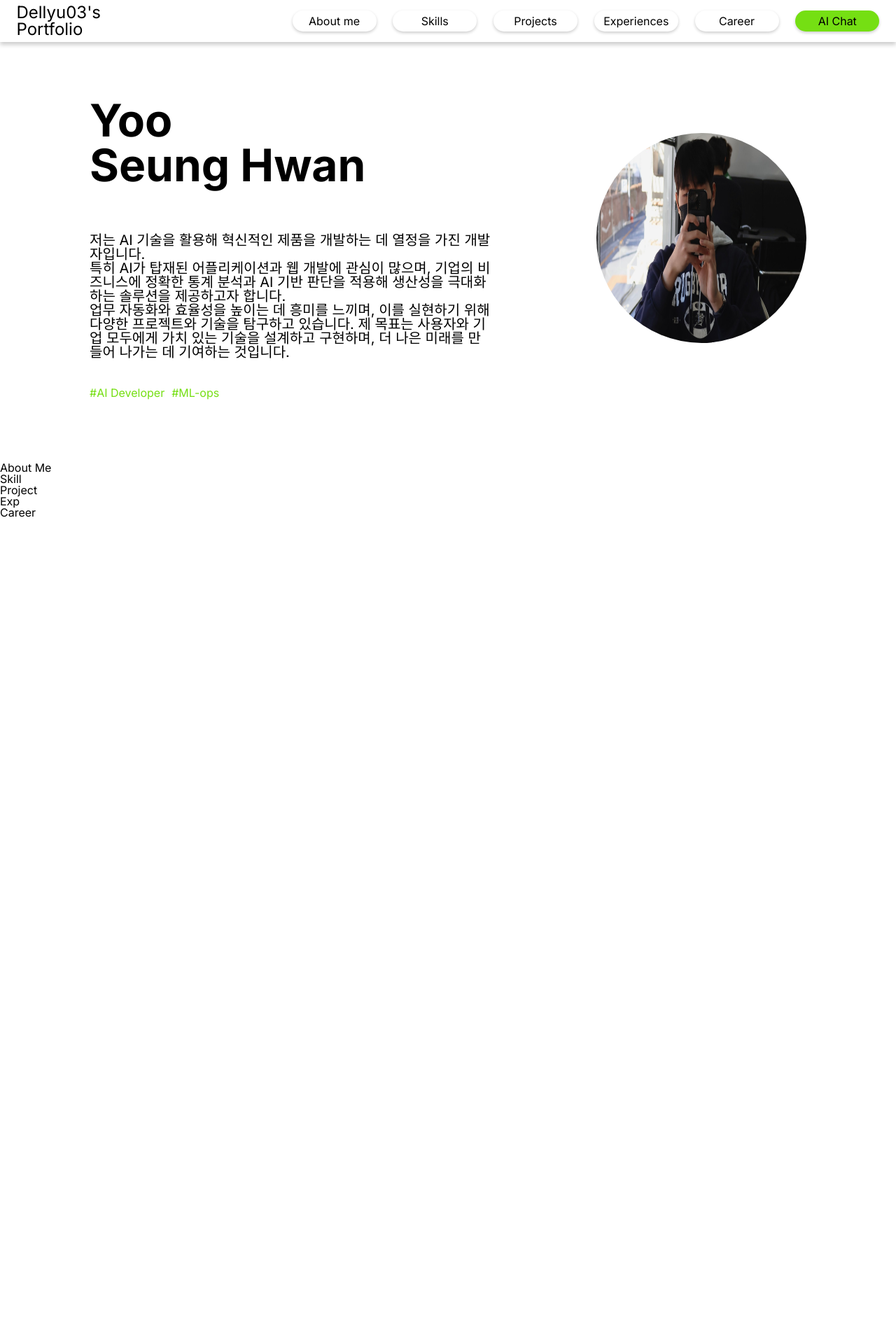
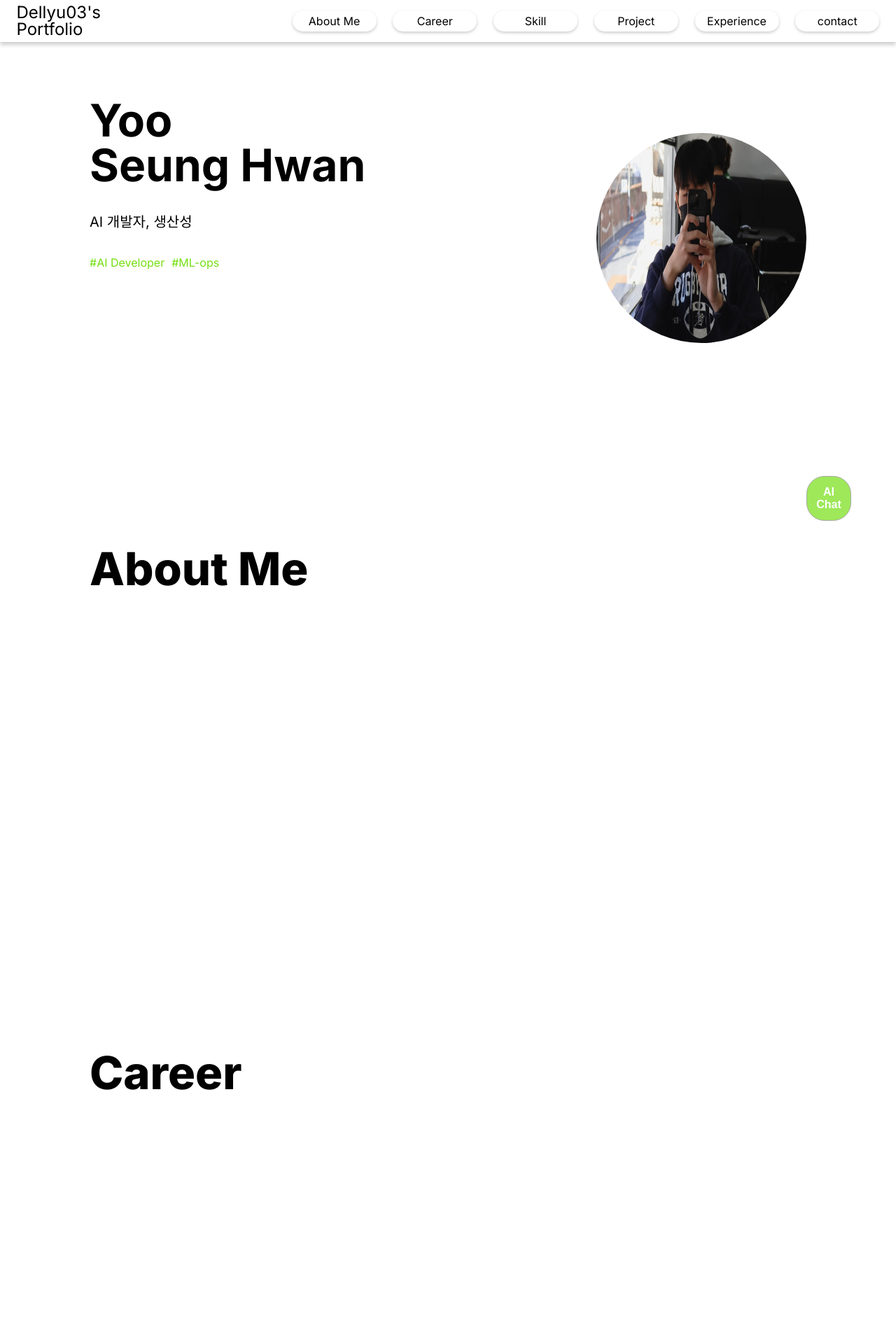
Before and after one commit to dellyu03/My-AI-portfolio, a FastAPI app: page / in a window 1280 px wide. Shown: the top 1920 px of the page at 70% size. Before the commit the page ends 739 px from the top, so only its background shows below. Run offline with FastAPI, Linux system fonts and the light colour scheme; some libraries are stand-ins or nearby versions.

Commit message:
feat:add ai-chat-btn

```diff
--- /dev/null
+++ b/static/CSS/components/ai-chat-btn.css
@@ -0,0 +1,24 @@
+@import "../variables.css";
+
+#ai-chat-btn {
+    position: fixed;
+    top:85vh;
+    left: 90vw;
+
+    width: 64px;
+    height: 64px;
+
+    opacity: 0.7;
+    background-color: var(--highlight-color);
+
+    font-size: 16px;
+    font-weight: var(--title-font_weight);
+    color: white;
+
+
+    border:0.5px solid grey;
+    border-radius: 40%;
+
+
+    cursor: pointer;
+}
--- a/static/CSS/profile.css
+++ b/static/CSS/profile.css
@@ -1,12 +1,12 @@
 #profile {
     display: grid;
 
-    grid-template-columns: 1fr 0.5fr 0.5fr;
+    grid-template-columns: 1fr 0.2fr 0.5fr;
     grid-template-rows: 0.5fr 1fr;
-    column-gap: 150px;
+    column-gap: 2px;
 
     width: 80vw;
-    height: 65vh;
+    height: 55vh;
 }
 
 
--- a/static/CSS/style.css
+++ b/static/CSS/style.css
@@ -6,6 +6,7 @@
 
 /*componets*/
 @import "./components/nav-bar.css";
+@import "./components/ai-chat-btn.css";
 
 /*Sections*/
 @import "./profile.css";
@@ -27,11 +28,23 @@ header {
     margin-bottom: 80px;
 }
 
-.section {
-    scroll-margin-top: 60px;
-    margin : auto;
+#profile {
+    margin: auto;
+    margin-bottom: 25vh;
 }
 
-#profile {
-    margin: auto;
+.section {
+    scroll-margin-top: 70px;
+    margin : auto;
+
+    width: 80vw;
+    height: 65vh;
+    margin-bottom: 25vh;
 }
+
+
+
+.section-title {
+    font-size: 65px;
+    font-weight: var(--title-font_weight);
+}
--- a/templates/index.html
+++ b/templates/index.html
@@ -10,19 +10,20 @@
     <header>
         <ul class = "nav-bar">
             <li class = "nav-bar__item nav-bar__logo"><a href = "#">Dellyu03's Portfolio</a></li>
-            <li class = "nav-bar__item"><a href = "#about-me">About me</a></li>
-            <li class = "nav-bar__item"><a href = "#skill">Skills</a></li>
-            <li class = "nav-bar__item"><a href = "#project">Projects</a></li>
-            <li class = "nav-bar__item"><a href = "#experience">Experiences</a></li>
+            <li class = "nav-bar__item"><a href = "#about-me">About Me</a></li>
             <li class = "nav-bar__item"><a href = "#career">Career</a></li>
-            <li id = "nav-bar__ai-chat-btn" class = "nav-bar__item"><a href = "#">AI Chat</a></li>
+            <li class = "nav-bar__item"><a href = "#skill">Skill</a></li>
+            <li class = "nav-bar__item"><a href = "#project">Project</a></li>
+            <li class = "nav-bar__item"><a href = "#experience">Experience</a></li>
+            <li class = "nav-bar__item"><a href = "#contact">contact</a></li>
+
         </ul>
     </header>
     <content>
         <div id="profile">
             <div class="grid-item test profile__name">Yoo <br>Seung Hwan</div>
             <div class="grid-item test profile__content-container">
-                <p class = "profile__content"> 저는 AI 기술을 활용해 혁신적인 제품을 개발하는 데 열정을 가진 개발자입니다. <br> 특히 AI가 탑재된 어플리케이션과 웹 개발에 관심이 많으며, 기업의 비즈니스에 정확한 통계 분석과 AI 기반 판단을 적용해 생산성을 극대화하는 솔루션을 제공하고자 합니다. <br> 업무 자동화와 효율성을 높이는 데 흥미를 느끼며, 이를 실현하기 위해 다양한 프로젝트와 기술을 탐구하고 있습니다. 제 목표는 사용자와 기업 모두에게 가치 있는 기술을 설계하고 구현하며, 더 나은 미래를 만들어 나가는 데 기여하는 것입니다.</p>
+                <p class = "profile__content">AI 개발자, 생산성</p>
                 <ul class = "profile__tag">
                     <li class = "profile__tag-item">#AI Developer</li>
                     <li class = "profile__tag-item">#ML-ops</li>
@@ -32,11 +33,30 @@
                 <img class="profile__img" src="static/img/profile-img.jpeg" alt="이미지 없음">
             </div>
         </div>
-        <div id = "about-me" class = "section">About Me</div>
-        <div id="skill" class = "section">Skill</div>
-        <div id="project" class = "section">Project</div>
-        <div id="experience" class = "section">Exp</div>
-        <div id="career" class = "section">Career</div>
+        <div id="about-me" class = "section">
+            <h1 class = "section-title">About Me</h1>
+        </div>
+        <div id="career" class = "section">
+            <h1 class = "section-title">Career</h1>
+        </div>
+        <div id="skill" class = "section">
+            <h1 class = "section-title">Skill</h1>
+        </div>
+        <div id="project" class = "section">
+            <h1 class = "section-title">Project</h1>
+        </div>
+        <div id="experience" class = "section">
+            <h1 class = "section-title">Experience</h1>
+        </div>
+        <div id = "contact" class = "section">
+            <h1 class = "section-title">
+                <h1 class = "section-title">Contact</h1>
+            </h1>
+        </div>
+        <button id = "ai-chat-btn" class = "btn">
+            <p>AI Chat</p>
+        </button>
+        <script src="https://kit.fontawesome.com/2da93f64de.js" crossorigin="anonymous"></script>
     </content>
     <footer>
 
```
